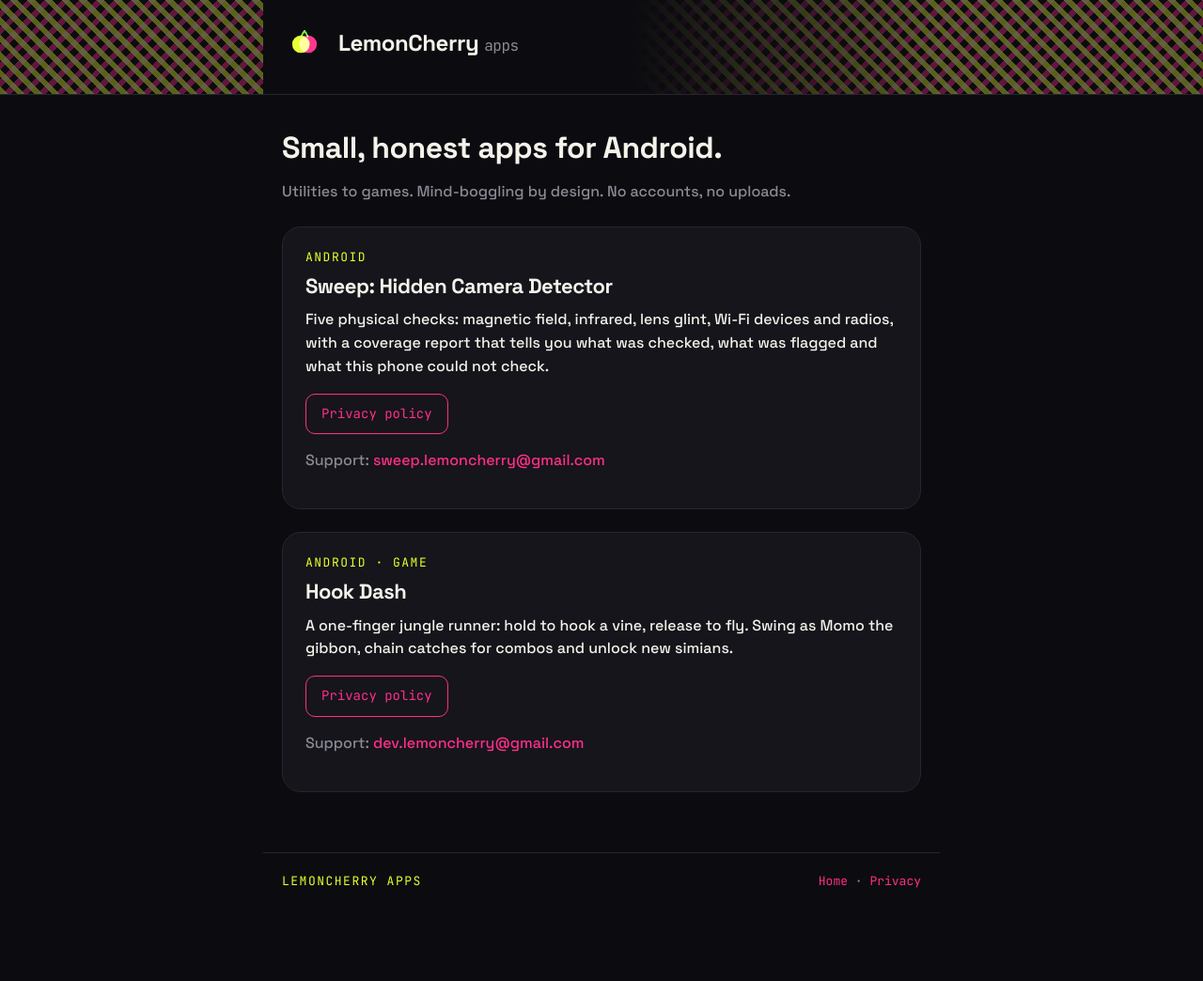
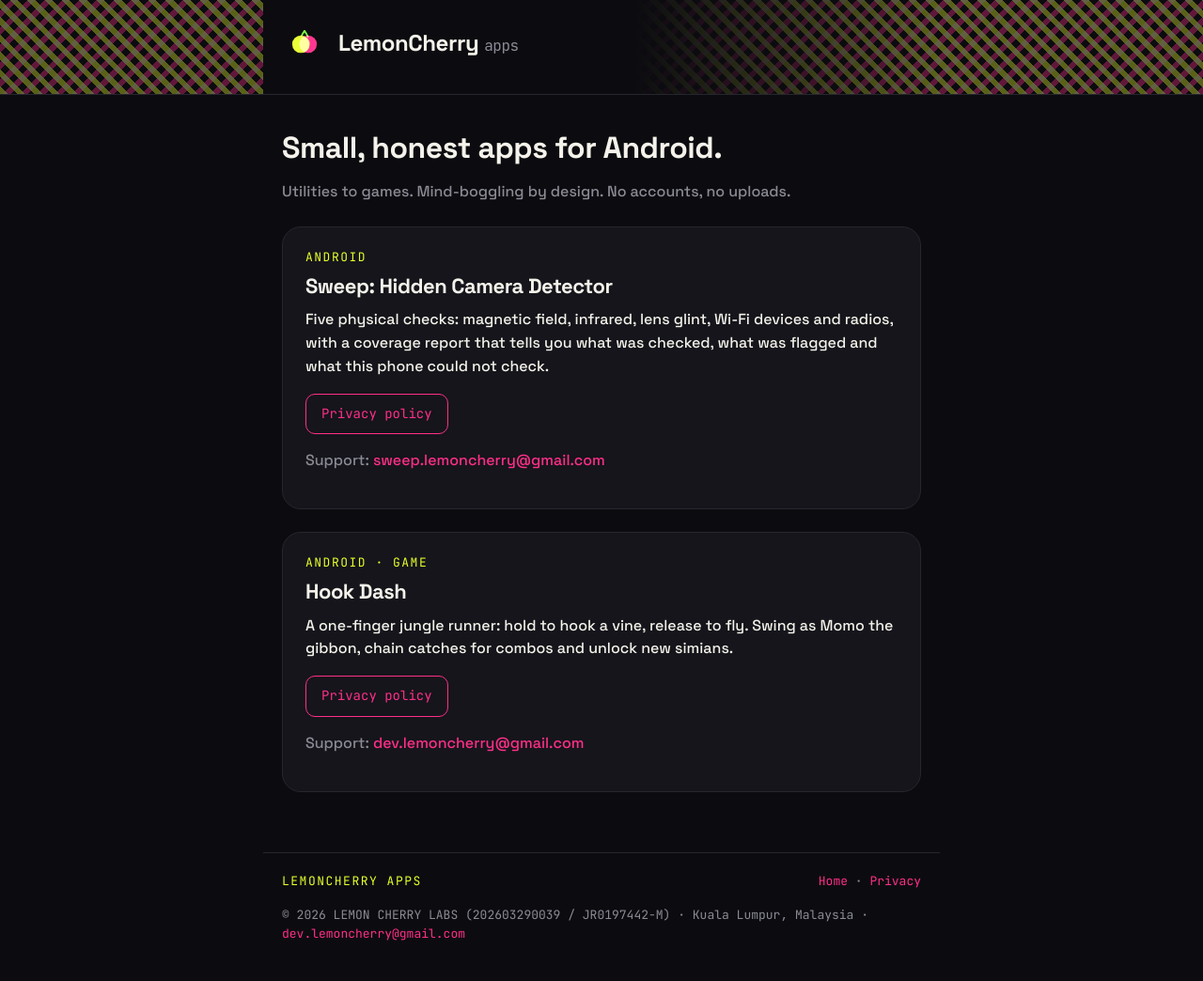
Before and after one commit to lemoncherryapps/lemoncherryapps.github.io, a Jekyll site: the page built from index.md, in a window 1280 px wide. Shown: the whole page at 94% size. Built offline with Jekyll 4.4.1, drawn with Linux system fonts in a browser that asks for light colours; before the commit the page ends 988 px from its top, so only the background shows below that.

Commit message:
Add registered business details to footer, use lemoncherrylabs.com as site URL
Co-Authored-By: Claude Opus 5.5 <noreply@anthropic.com>
Claude-Session: https://claude.ai/code/session_01KR72s4W2qfgcaEJdYccu48

```diff
--- a/_config.yml
+++ b/_config.yml
@@ -1,4 +1,4 @@
 title: LemonCherry Apps
 description: Utilities to games. Mind-boggling by design.
-url: https://lemoncherryapps.github.io
+url: https://lemoncherrylabs.com
 include: [app-ads.txt]
--- a/_layouts/default.html
+++ b/_layouts/default.html
@@ -37,6 +37,7 @@
 <footer class="wrap site-footer">
   <span class="label">LemonCherry Apps</span>
   <nav><a href="/">Home</a> · <a href="/privacy/">Privacy</a></nav>
+  <p class="legal">© {{ 'now' | date: '%Y' }} LEMON CHERRY LABS (202603290039 / JR0197442-M) · Kuala Lumpur, Malaysia · <a href="mailto:dev.lemoncherry@gmail.com">dev.lemoncherry@gmail.com</a></p>
 </footer>
 </body>
 </html>
--- a/assets/site.css
+++ b/assets/site.css
@@ -32,3 +32,4 @@ code{font-family:var(--lc-font-mono);font-size:.9em;color:var(--lc-acid-lemon)}
 .btn{display:inline-block;font-family:var(--lc-font-mono);font-size:14px;padding:10px 16px;border-radius:var(--lc-radius-control);border:1px solid var(--lc-neon-cherry);color:var(--lc-neon-cherry)}
 .btn:hover{border-color:var(--lc-acid-lemon);color:var(--lc-acid-lemon);text-decoration:none}
 .site-footer{display:flex;justify-content:space-between;gap:16px;flex-wrap:wrap;border-top:1px solid var(--lc-border);margin-top:64px;padding-top:20px;padding-bottom:40px;color:var(--lc-text-muted);font-family:var(--lc-font-mono);font-size:13px}
+.site-footer .legal{flex-basis:100%;margin:0}
```
